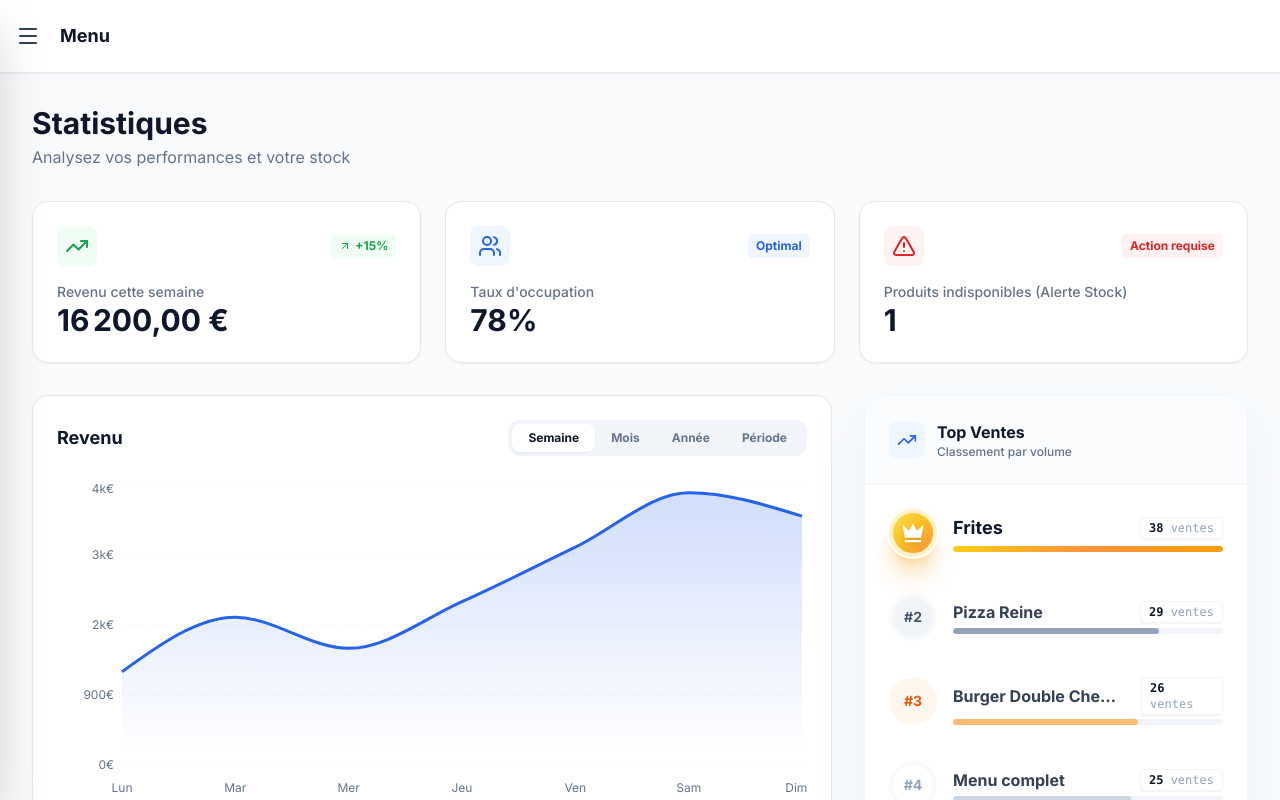
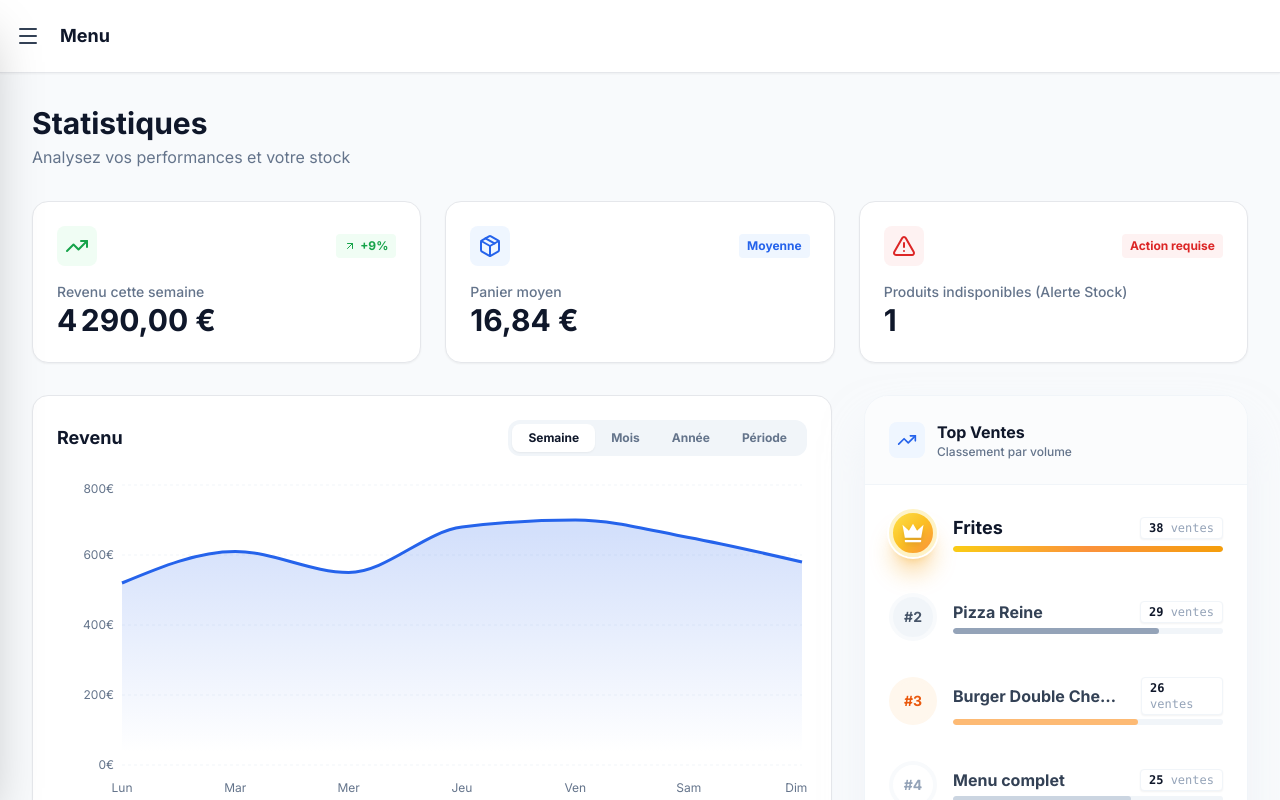
Before and after one commit to Aminechkcyb/Snack-manager, a Next.js app: page /statistiques in a window 1280 px wide. Built offline with nearby package versions, Linux system fonts and the light colour scheme.

Commit message:
feat: Refine statistics, ticket font size and dashboard timer

```diff
--- a/src/app/(dashboard)/statistiques/page.tsx
+++ b/src/app/(dashboard)/statistiques/page.tsx
@@ -30,92 +30,85 @@ import { useState, useMemo } from "react";
 import { useAppSettings } from "@/contexts/SettingsContext"; // Import theme context
 import { cn } from "@/lib/utils";
 
-// Mock Data
+// Mock Data - Adjusted to 500-700€ per day as requested
 const weeklyData = [
-    { name: "Lun", revenue: 1200 },
-    { name: "Mar", revenue: 1900 },
-    { name: "Mer", revenue: 1500 },
-    { name: "Jeu", revenue: 2100 },
-    { name: "Ven", revenue: 2800 },
-    { name: "Sam", revenue: 3500 },
-    { name: "Dim", revenue: 3200 },
+    { name: "Lun", revenue: 520 },
+    { name: "Mar", revenue: 610 },
+    { name: "Mer", revenue: 550 },
+    { name: "Jeu", revenue: 680 },
+    { name: "Ven", revenue: 700 },
+    { name: "Sam", revenue: 650 },
+    { name: "Dim", revenue: 580 },
 ];
 
 const monthlyData = [
-    { name: "Sem 1", revenue: 9500 },
-    { name: "Sem 2", revenue: 11200 },
-    { name: "Sem 3", revenue: 8900 },
-    { name: "Sem 4", revenue: 12500 },
+    { name: "Sem 1", revenue: 3800 },
+    { name: "Sem 2", revenue: 4200 },
+    { name: "Sem 3", revenue: 3900 },
+    { name: "Sem 4", revenue: 4500 },
 ];
 
-const yearlyData = [
-    { name: "Jan", revenue: 35000 },
-    { name: "Fév", revenue: 32000 },
-    { name: "Mar", revenue: 41000 },
-    { name: "Avr", revenue: 38000 },
-    { name: "Mai", revenue: 45000 },
-    { name: "Juin", revenue: 48000 },
-    { name: "Juil", revenue: 52000 },
-    { name: "Août", revenue: 49000 },
-    { name: "Sep", revenue: 43000 },
-    { name: "Oct", revenue: 46000 },
-    { name: "Nov", revenue: 39000 },
-    { name: "Déc", revenue: 55000 },
+const yearlyData = [ // Année 2025
+    { name: "Jan", revenue: 17500 }, // ~564/j
+    { name: "Fév", revenue: 16800 }, // ~600/j
+    { name: "Mar", revenue: 18900 }, // ~610/j
+    { name: "Avr", revenue: 17500 },
+    { name: "Mai", revenue: 19200 },
+    { name: "Juin", revenue: 20500 }, // ~680/j - Good month
+    { name: "Juil", revenue: 21700 }, // ~700/j - Peak season
+    { name: "Août", revenue: 20100 },
+    { name: "Sep", revenue: 18000 },
+    { name: "Oct", revenue: 18600 },
+    { name: "Nov", revenue: 16500 },
+    { name: "Déc", revenue: 22000 }, // Holiday peak
 ];
 
-const weeklyDataPrevious = [
-    { name: "Lun", revenue: 1000 },
-    { name: "Mar", revenue: 1600 },
-    { name: "Mer", revenue: 1400 },
-    { name: "Jeu", revenue: 1900 },
-    { name: "Ven", revenue: 2400 },
-    { name: "Sam", revenue: 3000 },
-    { name: "Dim", revenue: 2800 },
-];
-
-const monthlyDataPrevious = [
-    { name: "Sem 1", revenue: 8000 },
-    { name: "Sem 2", revenue: 9500 },
-    { name: "Sem 3", revenue: 8200 },
-    { name: "Sem 4", revenue: 11000 },
-];
-
-const yearlyDataPrevious = [ // 2025
-    { name: "Jan", revenue: 28000 },
-    { name: "Fév", revenue: 29000 },
-    { name: "Mar", revenue: 35000 },
-    { name: "Avr", revenue: 34000 },
-    { name: "Mai", revenue: 40000 },
-    { name: "Juin", revenue: 42000 },
-    { name: "Juil", revenue: 48000 },
-    { name: "Août", revenue: 45000 },
-    { name: "Sep", revenue: 40000 },
-    { name: "Oct", revenue: 42000 },
-    { name: "Nov", revenue: 38000 },
-    { name: "Déc", revenue: 50000 },
+const yearlyDataPrevious = [ // Année 2024
+    { name: "Jan", revenue: 15500 },
+    { name: "Fév", revenue: 14800 },
+    { name: "Mar", revenue: 16500 },
+    { name: "Avr", revenue: 15900 },
+    { name: "Mai", revenue: 17500 },
+    { name: "Juin", revenue: 18100 },
+    { name: "Juil", revenue: 19500 },
+    { name: "Août", revenue: 17800 },
+    { name: "Sep", revenue: 16500 },
+    { name: "Oct", revenue: 17200 },
+    { name: "Nov", revenue: 15800 },
+    { name: "Déc", revenue: 20500 },
 ];
 
 type TimeRange = "week" | "month" | "year";
 
 export default function StatsPage() {
-    const { unavailableProducts, unavailableCount, isLoaded } = useProducts();
+    const { unavailableProducts, unavailableCount, isLoaded, products } = useProducts(); // Get products list
     const { orders } = useOrders(); // Get all orders
     const { currentTheme, settings } = useAppSettings();
 
     // Calculate Top Products
     const topProducts = useMemo(() => {
+        // Create a map of Product Name -> Category for fast lookup
+        const productCategoryMap = new Map<string, string>();
+        products.forEach(p => productCategoryMap.set(p.name, p.category));
+
         const productCounts: Record<string, { count: number; name: string; revenue: number }> = {};
 
         orders.forEach(order => {
             if (order.status === "annule") return;
             order.items.forEach(item => {
+                // Determine category from map, or guess 'Inconnu'
+                const category = productCategoryMap.get(item.name) || "";
+
+                // Filter Logic: Exclude 'Boissons' category OR explicit drink keywords if missing from map
+                const isDrink = category === "Boissons" ||
+                    ["coca", "fanta", "sprite", "eau", "pepsi", "7up", "oasis", "boisson", "jus"].some(k => item.name.toLowerCase().includes(k));
+
+                if (isDrink) return; // Skip drinks
+
                 if (!productCounts[item.name]) {
                     productCounts[item.name] = { count: 0, name: item.name, revenue: 0 };
                 }
                 productCounts[item.name].count += item.quantity;
-                // Estimate revenue per item if not available directly, or skip.
-                // We don't have per-item price in OrderItem struct easily accessible here without lookup.
-                // For simplicity, we just count quantity.
             });
         });
 
@@ -144,8 +137,8 @@ export default function StatsPage() {
                 d.setDate(d.getDate() + i);
                 return {
                     name: d.toLocaleDateString('fr-FR', { day: '2-digit', month: '2-digit' }),
-                    // Random revenue between 500 and 4000
-                    revenue: Math.floor(Math.random() * 3500) + 500
+                    // Random revenue between 500 and 700 as requested
+                    revenue: Math.floor(Math.random() * 200) + 500
                 };
             });
         }
@@ -157,11 +150,28 @@ export default function StatsPage() {
         }
     }, [timeRange, startDate, endDate]);
 
+    const weeklyDataPrevious = [
+        { name: "Lun", revenue: 480 },
+        { name: "Mar", revenue: 550 },
+        { name: "Mer", revenue: 510 },
+        { name: "Jeu", revenue: 600 },
+        { name: "Ven", revenue: 650 },
+        { name: "Sam", revenue: 620 },
+        { name: "Dim", revenue: 540 },
+    ];
+
+    const monthlyDataPrevious = [
+        { name: "Sem 1", revenue: 3500 },
+        { name: "Sem 2", revenue: 3800 },
+        { name: "Sem 3", revenue: 3600 },
+        { name: "Sem 4", revenue: 4100 },
+    ];
+
     // Calculate Growth
     const growthStats = useMemo(() => {
         if (timeRange === "custom") return null; // No comparison for custom yet
 
-        let previousData = [];
+        let previousData: { revenue: number }[] = [];
         switch (timeRange) {
             case "week": previousData = weeklyDataPrevious; break;
             case "month": previousData = monthlyDataPrevious; break;
@@ -183,15 +193,15 @@ export default function StatsPage() {
 
     // Hourly Data Logic
     const hourlyStats = useMemo(() => {
-        // Mock data for each day - Scaled closer to 1000 max as requested
+        // Mock data for each day - Reduced to meet user requirement (10-20 orders/hour)
         const hourlyDataByDay = {
-            lun: [250, 450, 680, 550, 300, 150, 250, 400, 750, 600, 450, 300, 150, 60, 20, 10, 5],
-            mar: [300, 550, 750, 600, 350, 180, 280, 450, 850, 680, 550, 380, 200, 90, 30, 10, 5],
-            mer: [350, 600, 850, 680, 450, 250, 300, 550, 900, 750, 600, 450, 250, 120, 60, 20, 10],
-            jeu: [300, 550, 720, 580, 320, 180, 280, 480, 880, 720, 580, 420, 220, 100, 40, 10, 5],
-            ven: [450, 750, 900, 750, 550, 300, 450, 750, 1200, 1000, 900, 750, 550, 350, 250, 150, 60],
-            sam: [550, 900, 1000, 850, 600, 350, 550, 900, 1350, 1200, 1000, 850, 600, 450, 300, 180, 90],
-            dim: [450, 850, 950, 780, 550, 300, 450, 850, 1250, 1150, 950, 780, 550, 400, 280, 150, 60],
+            lun: [2, 5, 12, 10, 5, 2, 4, 8, 15, 12, 8, 6, 4, 2, 1, 0, 0],
+            mar: [3, 6, 14, 11, 6, 3, 4, 9, 16, 13, 9, 7, 5, 2, 1, 0, 0],
+            mer: [3, 8, 16, 12, 7, 4, 6, 11, 18, 14, 10, 8, 6, 3, 1, 0, 0],
+            jeu: [3, 6, 13, 11, 6, 3, 5, 9, 16, 12, 8, 6, 4, 2, 1, 0, 0],
+            ven: [4, 10, 18, 15, 9, 5, 7, 13, 21, 18, 14, 12, 9, 5, 2, 1, 0],
+            sam: [5, 12, 21, 17, 10, 6, 9, 15, 23, 20, 16, 13, 9, 6, 3, 2, 0],
+            dim: [4, 9, 17, 14, 8, 5, 7, 12, 19, 16, 13, 10, 7, 4, 2, 1, 0],
         };
 
         const hours = ["11h", "12h", "13h", "14h", "15h", "16h", "17h", "18h", "19h", "20h", "21h", "22h", "23h", "00h", "01h", "02h", "03h"];
@@ -203,21 +213,13 @@ export default function StatsPage() {
             return allDays.reduce((sum, dayData) => sum + dayData[hourIdx], 0);
         });
 
-        let multiplier = 1;
-        // Logic: if week, we use the weeklySum (Total for the week)
-        // if month, approx 4.3 weeks
-        // if year, approx 52 weeks
-        // User wants to see total orders for the selected period
+        // We want to show "Average" orders per hour to keep numbers realistic (10-20 range)
+        // regardless of the period selected.
+        // If we sum up for a year, the "orders at 12h" would be huge (e.g. 5000), which confuses the user.
+        // So we divide by 7 to get the "Daily Average" profile.
+        const conversionFactor = 1 / 7;
 
-        switch (timeRange) {
-            case "week": multiplier = 1; break;
-            case "month": multiplier = 4.3; break;
-            case "year": multiplier = 52; break;
-            case "custom": multiplier = 1; break; // Simplified for custom
-            default: multiplier = 1;
-        }
-
-        const currentData = weeklySum.map(val => Math.round(val * multiplier));
+        const currentData = weeklySum.map(val => Math.round(val * conversionFactor));
 
         // Chart Data
         const chartData = hours.map((hour, i) => ({
@@ -300,15 +302,25 @@ export default function StatsPage() {
                 <div className="bg-white p-6 rounded-2xl border shadow-sm space-y-4">
                     <div className="flex items-center justify-between">
                         <div className={cn("p-2 rounded-lg", currentTheme.lightBg, currentTheme.solidText)}>
-                            <Users className="h-6 w-6" />
+                            <Package className="h-6 w-6" />
                         </div>
                         <span className={cn("text-xs font-bold px-2 py-1 rounded", currentTheme.lightBg, currentTheme.solidText)}>
-                            Optimal
+                            Moyenne
                         </span>
                     </div>
                     <div>
-                        <div className="text-slate-500 text-sm font-medium">Taux d'occupation</div>
-                        <div className="text-3xl font-bold text-slate-900">78%</div>
+                        <div className="text-slate-500 text-sm font-medium">Panier moyen</div>
+                        <div className="text-3xl font-bold text-slate-900">
+                            {(() => {
+                                // Filter strictly for History (Completed orders)
+                                const historyOrders = orders.filter(o => o.status === "termine");
+
+                                if (historyOrders.length === 0) return formatPrice(0); // Show 0 if no history yet
+
+                                const totalRev = historyOrders.reduce((sum, o) => sum + o.totalPrice, 0);
+                                return formatPrice(totalRev / historyOrders.length);
+                            })()}
+                        </div>
                     </div>
                 </div>
 
@@ -402,7 +414,8 @@ export default function StatsPage() {
                                     tickFormatter={(value) => `${value >= 1000 ? (value / 1000).toFixed(0) + 'k' : value}€`}
                                 />
                                 <Tooltip
-                                    contentStyle={{ borderRadius: '12px', border: 'none', boxShadow: '0 4px 12px rgba(0,0,0,0.1)' }}
+                                    contentStyle={{ borderRadius: '12px', border: 'none', boxShadow: '0 4px 12px rgba(0,0,0,0.1)', backgroundColor: '#fff', color: '#0f172a' }}
+                                    itemStyle={{ color: '#0f172a' }}
                                     formatter={(value: number | undefined) => [`${formatPrice(value || 0)}`, 'Revenu']}
                                 />
                                 <Area
@@ -547,7 +560,8 @@ export default function StatsPage() {
                                 tickFormatter={(value) => `${value}`}
                             />
                             <Tooltip
-                                contentStyle={{ borderRadius: '12px', border: 'none', boxShadow: '0 4px 12px rgba(0,0,0,0.1)' }}
+                                contentStyle={{ borderRadius: '12px', border: 'none', boxShadow: '0 4px 12px rgba(0,0,0,0.1)', backgroundColor: '#fff', color: '#0f172a' }}
+                                itemStyle={{ color: '#0f172a' }}
                                 formatter={(value: number | undefined) => [`${value || 0} commandes`, 'Total']}
                             />
                             <Bar
@@ -571,11 +585,11 @@ export default function StatsPage() {
                         <div className={cn("text-xl font-bold", currentTheme.solidText)}>{hourlyStats.summary.maxOrders}</div>
                     </div>
                     <div className="text-center p-3 bg-slate-50 rounded-lg animate-in fade-in zoom-in duration-300 delay-100">
-                        <div className="text-xs text-slate-500 font-medium mb-1">Revenu du jour</div>
+                        <div className="text-xs text-slate-500 font-medium mb-1">Revenu {timeRange === 'week' ? 'hebdo' : timeRange === 'month' ? 'mensuel' : timeRange === 'year' ? 'annuel' : 'total'}</div>
                         <div className="text-xl font-bold text-slate-600">{hourlyStats.summary.revenue}</div>
                     </div>
                     <div className="text-center p-3 bg-slate-50 rounded-lg animate-in fade-in zoom-in duration-300 delay-150">
-                        <div className="text-xs text-slate-500 font-medium mb-1">Moyenne/heure</div>
+                        <div className="text-xs text-slate-500 font-medium mb-1">Commandes/h (en moyenne)</div>
                         <div className="text-xl font-bold text-slate-600">{hourlyStats.summary.avg}</div>
                     </div>
                 </div>
```
Also changed, not shown: src/app/(dashboard)/page.tsx (+19 -18 lines), src/lib/printer.ts (+32 -26 lines).
